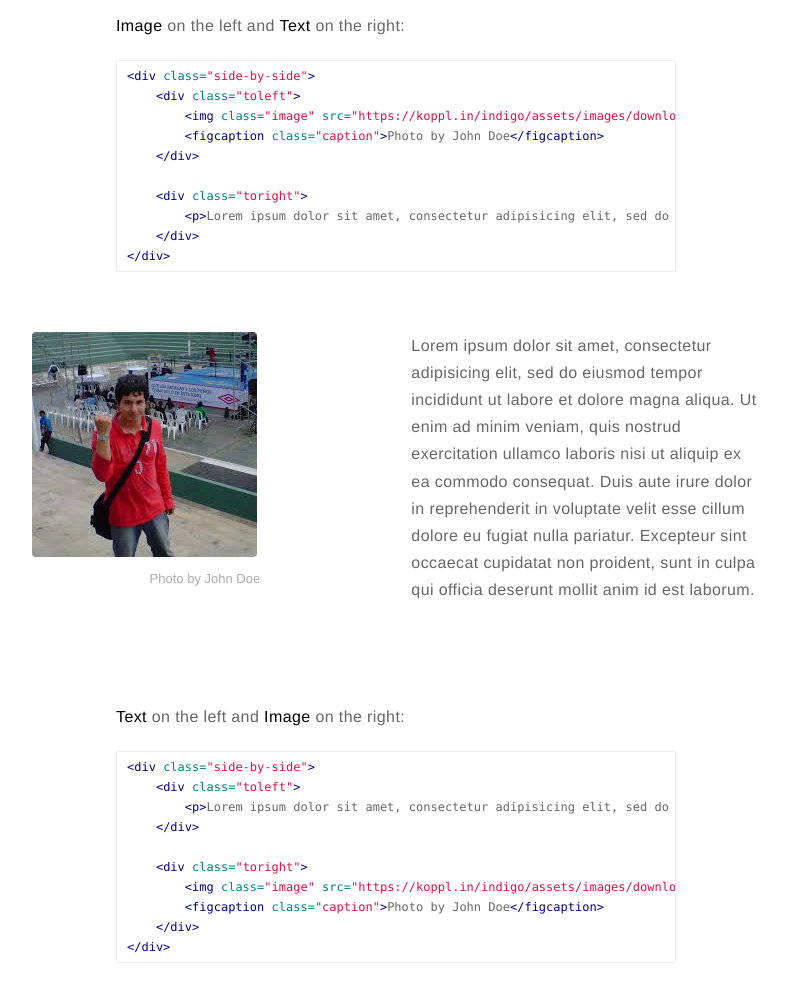
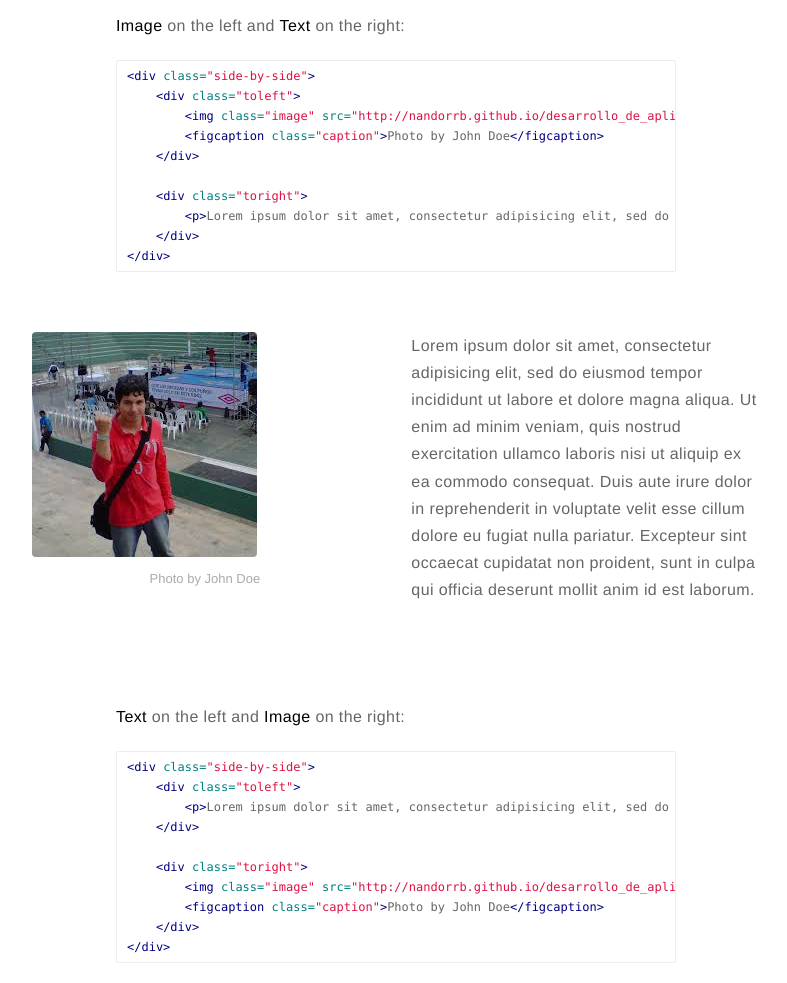
Before and after one commit to nandorrb/desarrollo_de_aplicaciones, a Jekyll site: the page built from _posts/2015-02-24-markdown-extra-components.markdown, in a window 1280 px wide and 1400 px high, scrolled down 1068 px. Shown: the part 151-1134 px from the top of the window, without its empty margins (244-1031 px from the left). Built offline with Jekyll 4.4.1, drawn with Linux system fonts in a browser that asks for light colours; comment, search, counter and statistics services are not loaded; part of the change alters nothing that is shown.

Commit message:
Create _config.yml

```diff
--- a/_config.yml
+++ b/_config.yml
@@ -14,9 +14,9 @@ picture: assets/images/download.jpeg
 # and specify source (external or local).
 resume: true
 resume-external: true
-resume-url: https://google.com/?q=my+resume
+resume-url: http://nandorrb.github.io/about
 
-url: https://koppl.in/indigo
+url: http://nandorrb.github.io/desarrollo_de_aplicaciones
 # your url: http://USERNAME.github.io
 
 permalink: /:title/
```
